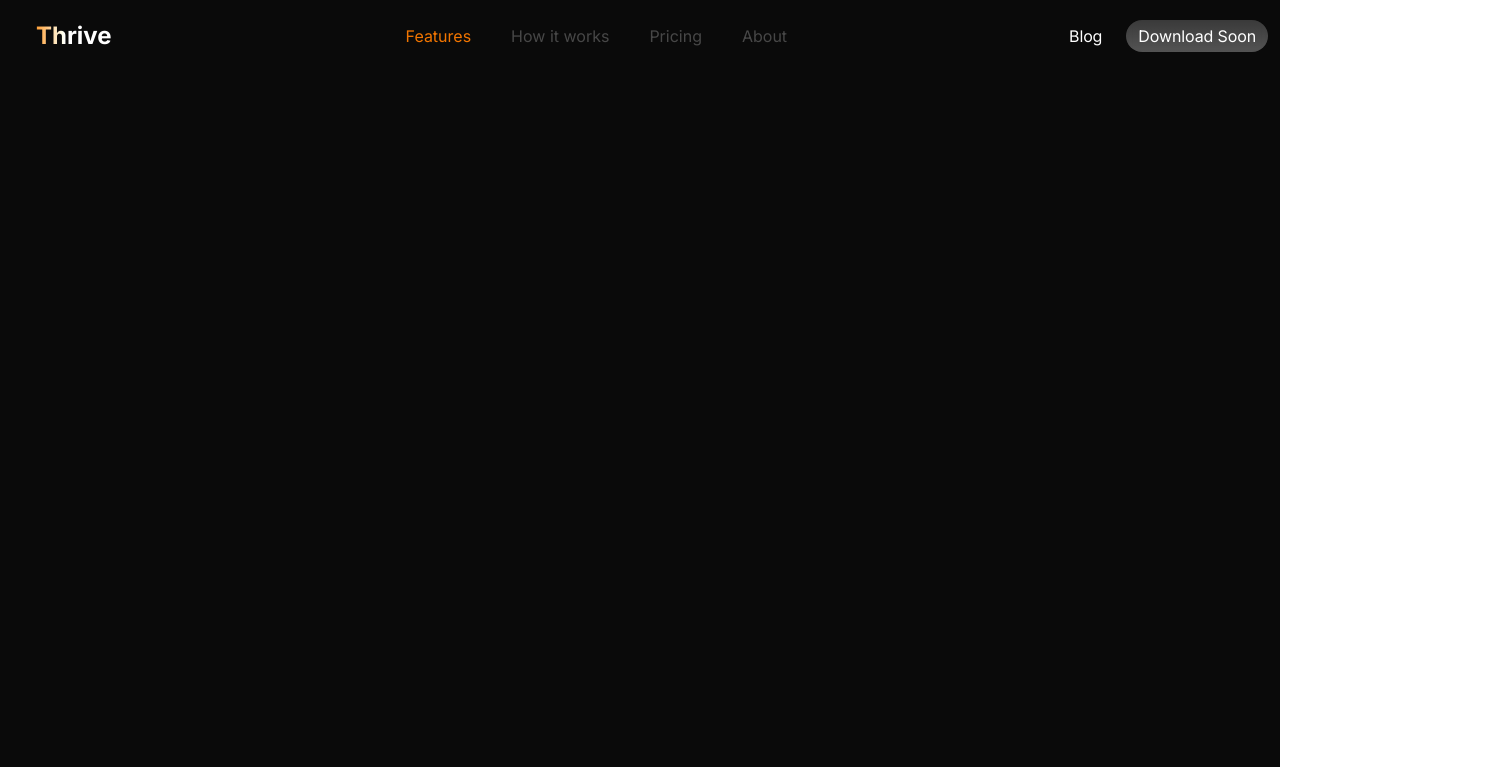
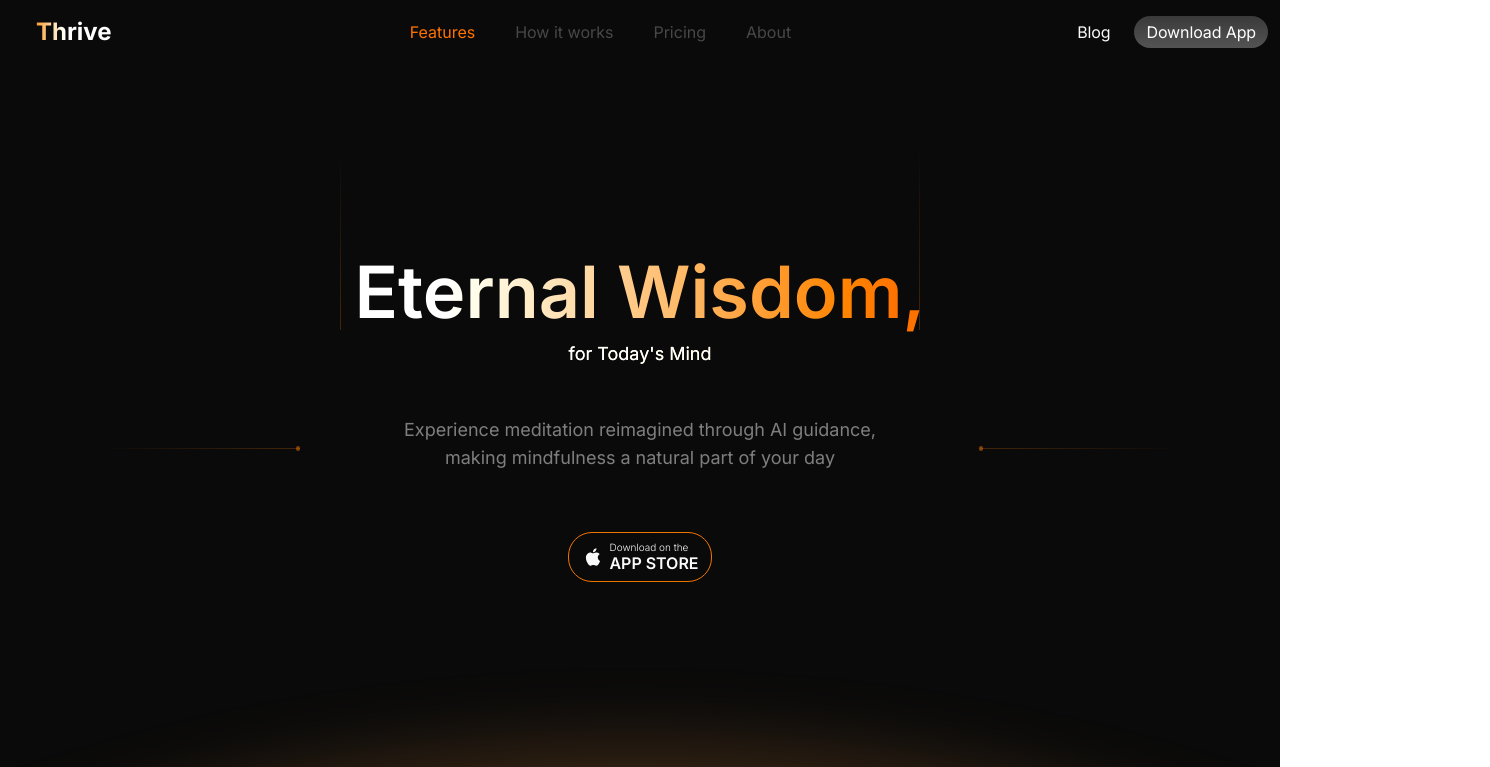
Before and after one commit to ZakGmd/Thrive, a React (Vite) app in the folder thrive/: page / in a window 1280 px wide. Shown: the top 767 px of the page, 1490 px wide, since content can reach past the window. Built offline with nearby package versions, Linux system fonts and the light colour scheme.

Commit message:
finishing the hero section it looks clean now !

```diff
--- a/thrive/src/App.css
+++ b/thrive/src/App.css
@@ -1,3 +1,28 @@
 @tailwind base;
 @tailwind components;
 @tailwind utilities;
+
+.forSVG{
+
+
+    filter: drop-shadow(rgba(236, 146, 61, 0.22) 0px -10px 20px);
+    transition: transform 1.3s ease linear ;
+    animation: svgAnimation 1.3s cubic-bezier(0.76,-0.58, 0.29, 0.6) 1  ;
+
+  }
+@keyframes svgAnimation {
+  0%{
+    opacity: 0;
+    transform: scaleY(0);
+    -webkit-filter: drop-shadow(rgba(236, 146, 61, 0.22) 0px 1px 0px);
+    -moz-filter: drop-shadow(rgba(236, 146, 61, 0.22) 0px 0px 0px);
+    filter: drop-shadow(rgba(236, 146, 61, 0.22) 0px 0px 0px);
+  }47%{
+    opacity: 1;
+    transform: scaleY(1);
+  }100%{
+     -webkit-filter: drop-shadow(rgba(236, 146, 61, 0.22) 0px -44px 40px);
+    -moz-filter: drop-shadow(rgba(236, 146, 61, 0.22) 0px -44px 40px);
+    filter: drop-shadow(rgba(236, 146, 61, 0.22) 0px -44px 40px)
+  }
+}
--- a/thrive/src/App.tsx
+++ b/thrive/src/App.tsx
@@ -6,21 +6,62 @@ function App() {
   return (
     <>
     <div className='flex flex-col w-full h-[100vh] bg-neutral-950 font-inter'>
-      <div className=" flex items-center justify-between px-3 pt-3">
-        <div className=" font-bold text-2xl px-6 text-slate-50 bg-clip-text py-2 text-transparent bg-gradient-to-r from-[#F27500] from-[10%] to-neutral-100 to-[45%] contrast-125  ">Thrive</div>
-        <div className='flex items-center text-white gap-10'>
-           <div className='text-[#F27500] cursor-pointer'>Features</div>
+      <div className=" flex items-center justify-between px-3 pt-4">
+        <div className=" font-bold text-2xl px-6 text-neutral-50 bg-clip-text  text-transparent bg-gradient-to-r from-[#F27500] from-[10%] to-neutral-100 to-[45%] contrast-125  ">Thrive</div>
+        <div className='flex items-center gap-10 '>
+           <div className='text-[#F27500] cursor-pointer contrast-125'>Features</div>
            <div className='text-white/25 cursor-pointer hover:text-[#F27500]/55 transition-all duration-150 '>How it works</div>
            <div className='text-white/25 cursor-pointer hover:text-[#F27500]/55 transition-all duration-150'>Pricing</div>
            <div className='text-white/25 cursor-pointer hover:text-[#F27500]/55 transition-all duration-150'>About</div>
         </div>
         <div className='flex items-center gap-3 '>
-            <div className='px-3 py-1 rounded-2xl  text-white tracking-[-0.12px] transition-all duration-150 cursor-pointer hover:bg-white/10'>Blog</div>
-            <div className='flex bg-gradient-to-b from-white/20 to-white/30 backdrop-blur-sm  px-3 py-1 rounded-2xl tracking-[-0.12px] text-white cursor-pointer  transition-colors duration-300 '>Download Soon</div>
+            <div className='px-3 py-1 rounded-2xl  text-neutral-50 tracking-[-0.12px] transition-all duration-150 cursor-pointer hover:bg-white/10'>Blog</div>
+            <div className='flex bg-gradient-to-b from-white/20 to-white/30 backdrop-blur-sm  px-3 py-1 rounded-2xl tracking-[-0.12px] text-white cursor-pointer  transition-colors duration-300 '>Download App</div>
         </div>
        </div>
-       <div className='relative mt-[180px] '>
+       <div className='relative mt-[200px] max-w-[1400px] w-full mx-auto flex flex-col items-center justify-between h-full    '>
+           <div className=" absolute w-[1px] left-[340px] top-[-100px] h-[182px] bg-gradient-to-b from-transparent  to-[120%]  to-[#F27500]/30 rounded-2xl"></div>
+           <div className=" absolute w-[1px] right-[360px] top-[-100px] h-[182px] bg-gradient-to-b from-transparent to-[120%] to-[#F27500]/30 rounded-2xl"></div>
+           <div className=" absolute h-[1px] left-[100px] top-[200px] w-[200px] bg-gradient-to-r from-transparent  to-[120%]  to-[#F27500]/30">
+                  <div className=" absolute right-[-0.1px] bottom-[-1.80px] rounded-full w-[4.3px] h-[4.7px] bg-[#F27500]/50"></div>
+          </div>
+          <div className=" absolute h-[1px] right-[100px] top-[200px] w-[200px] bg-gradient-to-l from-transparent  to-[120%]  to-[#F27500]/30">
+                 <div className=" absolute left-[-0.9px] bottom-[-1.85px] rounded-full w-[4.3px] h-[4.7px] bg-[#F27500]/50"></div>
+          </div>
 
+          <div className='flex flex-col items-center gap-10'>
+            <div className="flex flex-col gap-3 py-2 items-center bg-clip-text  text-transparent bg-gradient-to-r from-neutral-100  from-[10%] to-[#F27500] to-[95%] contrast-125 ">
+                    <span className=" text-7xl  font-semibold  "  >Eternal Wisdom,</span>
+                    <span className="text-neutral-50 font-normal text-lg">for Today's Mind</span>
+            </div>
+            <div className='flex flex-col items-center gap-10'>
+               <div className="text-neutral-50 font-normal contrast-50 brightness-50  text-lg max-w-[480px] text-center">Experience meditation reimagined through AI guidance, making mindfulness a natural part of your day</div>
+               <div className='flex items-center '>
+
+                  <div  className="flex px-3 py-2 mt-5 gap-1 items-center border border-[#F27500] rounded-3xl  ">
+                    <img src="/apple.svg" alt="Apple Logo" height={24} width={24} />
+                    <div className="flex flex-col items-start  text-neutral-50 ">
+                        <div className=" font-light text-[10px] leading-3   ">Download on the</div>
+                        <div className=" font-semibold leading-5 ">APP STORE</div>
+                    </div>
+                </div>
+               </div>
+
+
+            </div>
+          </div>
+          <svg width="1700" height="380px" className="   " viewBox="0 0 878 10" fill="none" xmlns="http://www.w3.org/2000/svg">
+                <g filter="url(#filter0_f_1_2)" className="forSVG" >
+                <path d="M3 109C265.304 -36.6171 620.373 -27.9836 875 109"  fill="#0a0a0a"  stroke="url(#paint0_linear_1_2)"/>
+                </g>
+                <defs>
+                <linearGradient id="paint0_linear_1_2" x1="439" y1="3" x2="439" y2="109" gradientUnits="userSpaceOnUse">
+                <stop stopColor="#f5f5f5"/>
+                <stop offset="0.515" stopColor="#F27500" stopOpacity="0.89"/>
+                <stop offset="1" stopColor="#f5f5f5" stopOpacity="0"/>
+                </linearGradient>
+                </defs>
+          </svg>
        </div>
     </div>
 
```
Also changed, not shown: thrive/public/apple.svg (added).
